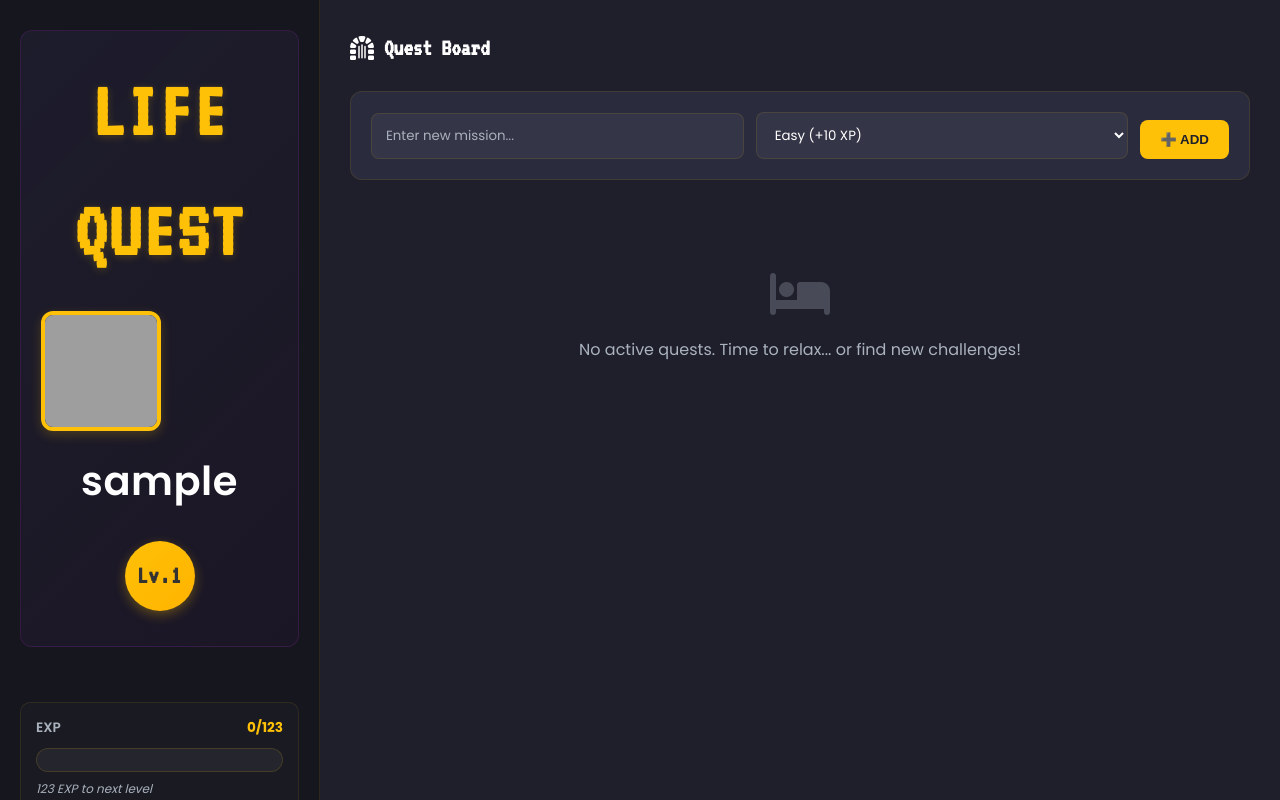
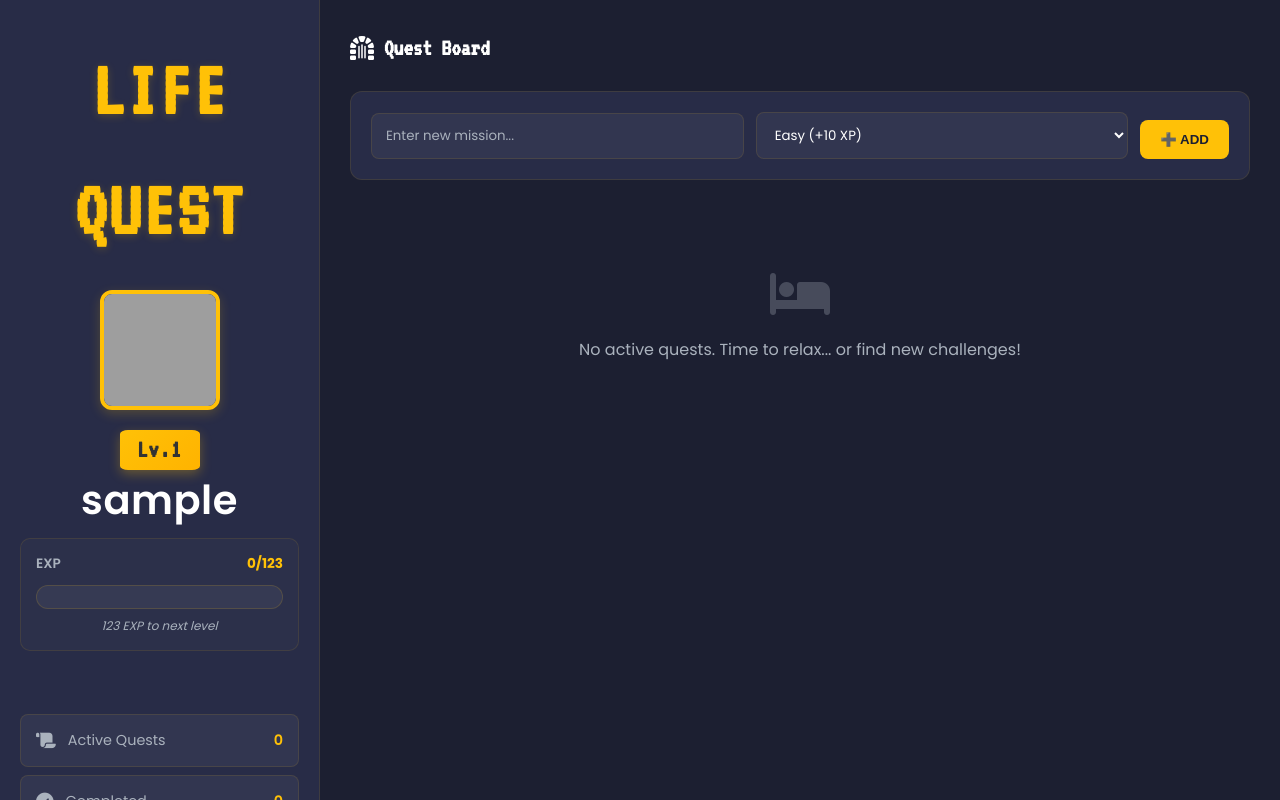
Before and after one commit to n0ngbeam000/LifeQuest, a Django app: page / in a window 1280 px wide. Run offline with Django 5.2, Linux system fonts and the light colour scheme; the visitor is signed in with stand-in values (Sample User, id 1); data that the repository does not hold is empty; grey boxes are pictures that could not be loaded.

Commit message:
Adjust dashboard UI

```diff
--- a/core/static/core/css/dashboard.css
+++ b/core/static/core/css/dashboard.css
@@ -7,9 +7,9 @@
 
 /* ========== ROOT VARIABLES ========== */
 :root {
-    --bg-main: #1e1f2b;
-    --bg-sidebar: #15161e;
-    --bg-card: #2a2b3d;
+    --bg-main: #1c1f31;
+    --bg-sidebar: #282c47;
+    --bg-card: #282c47;
     --accent-gold: #ffc107;
     --text-primary: #ffffff;
     --text-muted: #aab2bd;
@@ -97,6 +97,7 @@ body {
     border-right: 1px solid rgba(255, 193, 7, 0.1);
     overflow-y: auto;
     overflow-x: hidden;
+    text-align: center;
 }
 
 .main-content {
@@ -123,24 +124,23 @@ body {
 
 .sidebar::-webkit-scrollbar-thumb,
 .main-content::-webkit-scrollbar-thumb {
-    background: rgba(255, 193, 7, 0.2);
+    background: rgba(43, 52, 94, 0.2);
     border-radius: 3px;
 }
 
 .sidebar::-webkit-scrollbar-thumb:hover,
 .main-content::-webkit-scrollbar-thumb:hover {
-    background: rgba(255, 193, 7, 0.4);
+    background: rgba(85, 86, 151, 0.4);
 }
 
 /* ========== SIDEBAR: PROFILE SECTION ========== */
+
 .profile-section {
     text-align: center;
-    width: 100%;
-    margin-bottom: 30px;
-    padding: 20px;
-    background: linear-gradient(135deg, rgba(100, 89, 164, 0.1), rgba(156, 39, 176, 0.05));
-    border-radius: 12px;
-    border: 1px solid rgba(156, 39, 176, 0.2);
+    width: 15rem;
+    height: 30.2rem;
+    margin-bottom: 0px;
+    padding: 0px;
 }
 
 .profile-title {
@@ -156,6 +156,7 @@ body {
 .avatar-container {
     margin-bottom: 20px;
     position: relative;
+    justify-content: center;
 }
 
 .profile-avatar {
@@ -167,6 +168,8 @@ body {
     object-fit: cover;
     transition: all 0.3s ease;
     box-shadow: 0 4px 12px rgba(255, 193, 7, 0.2);
+    margin-left: auto !important;
+    margin-right: auto !important;
 }
 
 .profile-avatar:hover {
@@ -179,7 +182,6 @@ body {
     font-size: 2.5rem;
     font-weight: 600;
     color: var(--text-primary);
-    margin: 15px 0;
     letter-spacing: 0.5px;
 }
 
@@ -187,15 +189,15 @@ body {
     display: inline-flex;
     align-items: center;
     justify-content: center;
-    width: 70px;
-    height: 70px;
-    border-radius: 50%;
+    width: 80px;
+    height: 40px;
+    border-radius: 10%;
     background: linear-gradient(135deg, var(--accent-gold), #ffb300);
     color: #333;
     font-family: 'VT323', monospace;
     font-size: 1.6rem;
     font-weight: bold;
-    margin: 15px 0;
+    margin: 0px 0;
     box-shadow: 0 4px 12px rgba(255, 193, 7, 0.3);
     letter-spacing: 1px;
 }
@@ -311,7 +313,7 @@ body {
 }
 
 .logout-btn {
-    width: 100%;
+    width: 100px;
     margin-top: 30px;
     padding: 12px;
     background-color: rgba(255, 109, 107, 0.1);
@@ -320,7 +322,7 @@ body {
     border-radius: 8px;
     cursor: pointer;
     transition: all 0.3s ease;
-    font-weight: 600;
+    font-weight: 700;
 }
 
 .logout-btn:hover {
--- a/core/templates/core/dashboard.html
+++ b/core/templates/core/dashboard.html
@@ -30,13 +30,15 @@
                      title="{{ user.username }}">
             </div>
 
-            <!-- Username -->
-            <h2 class="username">{{ user.username }}</h2>
-
             <!-- Level Badge -->
             <div class="level-badge">
                 Lv.{{ user.profile.level }}
             </div>
+
+            <!-- Username -->
+            <h2 class="username">{{ user.username }}</h2>
+
+
         </div>
 
         <!-- EXP Progress Section -->
```
